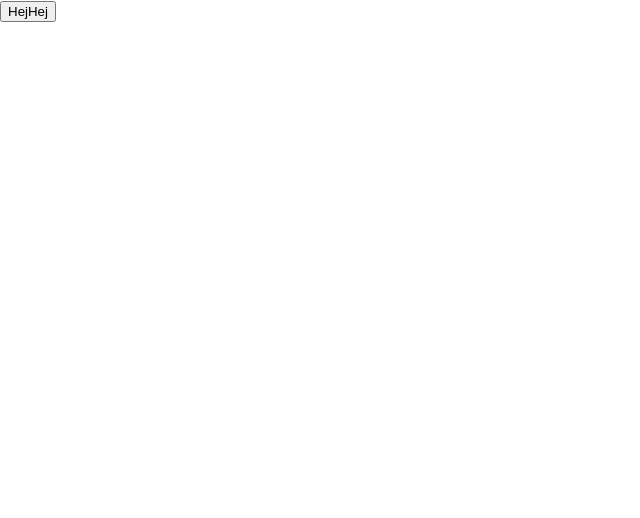
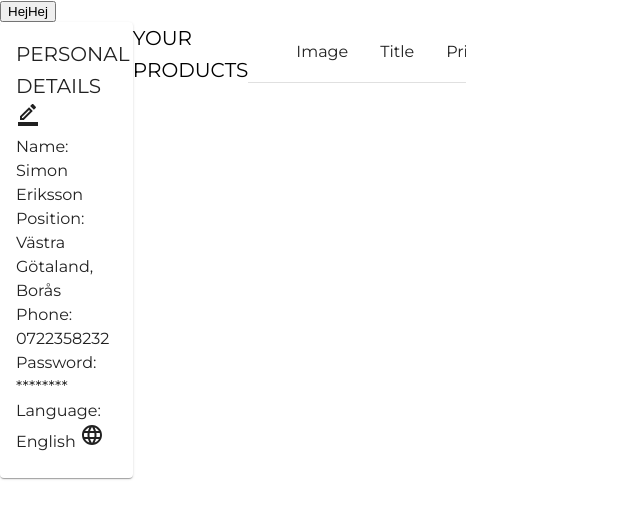
Before and after one commit to Vacannot/PinkRent, a React (Create React App) app: page / in a window 1280 px wide. Shown: the top 518 px of the page, without its empty margins (0-640 px from the left). Built offline with nearby package versions, Linux system fonts and the light colour scheme.

Commit message:
created userProfile components

```diff
--- a/src/Pages/Layout.tsx
+++ b/src/Pages/Layout.tsx
@@ -1,10 +1,14 @@
 import { Link } from "react-router-dom";
+import { UserProfilePage } from "../components/userProfile/UserProfilePage";
 
 function StartPage() {
   return (
+    <div>
     <Link to="loginPage">
       <button>HejHej</button>
     </Link>
+    <UserProfilePage />
+    </div>
   );
 }
 
--- /dev/null
+++ b/src/components/userProfile/UserInfoCard.tsx
@@ -0,0 +1,21 @@
+import { Card, CardContent, Typography } from "@mui/material";
+import { BorderColorOutlined, LanguageOutlined } from "@mui/icons-material";
+
+export const UserInfoCard = () => {
+  return (
+    <Card>
+      <CardContent>
+        <Typography variant="h6" fontWeight={400}>
+          PERSONAL DETAILS <BorderColorOutlined />
+        </Typography>
+        <Typography>Name: Simon Eriksson</Typography>
+        <Typography>Position: Västra Götaland, Borås</Typography>
+        <Typography>Phone: 0722358232</Typography>
+        <Typography>Password: ********</Typography>
+        <Typography>
+          Language: English <LanguageOutlined />
+        </Typography>
+      </CardContent>
+    </Card>
+  );
+};
--- /dev/null
+++ b/src/components/userProfile/UserProfileListing.tsx
@@ -0,0 +1,48 @@
+import {
+  Card,
+  CardContent,
+  Paper,
+  Table,
+  TableBody,
+  TableCell,
+  TableContainer,
+  TableHead,
+  TableRow,
+  Typography,
+} from "@mui/material";
+
+export const UserProfileListings = () => {
+  return (
+    <>
+      <Typography variant="h6" fontWeight={400}>
+        YOUR PRODUCTS
+      </Typography>
+      <TableContainer>
+        <Table aria-label="collapsible table">
+          <TableHead>
+            <TableRow>
+              <TableCell />
+              <TableCell align="left">
+                <Typography variant="subtitle1">Image</Typography>
+              </TableCell>
+              <TableCell align="left">
+                <Typography variant="subtitle1">Title</Typography>
+              </TableCell>
+              <TableCell align="left">
+                <Typography variant="subtitle1">Price</Typography>
+              </TableCell>
+              <TableCell align="left">
+                <Typography variant="subtitle1">Remove</Typography>
+              </TableCell>
+            </TableRow>
+          </TableHead>
+          <TableBody>
+            {/* {products.map((product) => {
+            return <AdminProductList key={product.id} product={product} />;
+          })} */}
+          </TableBody>
+        </Table>
+      </TableContainer>
+    </>
+  );
+};
--- /dev/null
+++ b/src/components/userProfile/UserProfilePage.tsx
@@ -0,0 +1,12 @@
+import { Box } from "@mui/material";
+import { UserInfoCard } from "./UserInfoCard";
+import { UserProfileListings } from "./UserProfileListing";
+
+export const UserProfilePage = () => {
+  return (
+    <Box sx={{display: 'flex', }}>
+      <UserInfoCard />
+      <UserProfileListings />
+    </ Box>
+  );
+};
```
Also changed, not shown: src/components/userProfile/userProfile.module.scss (added).
